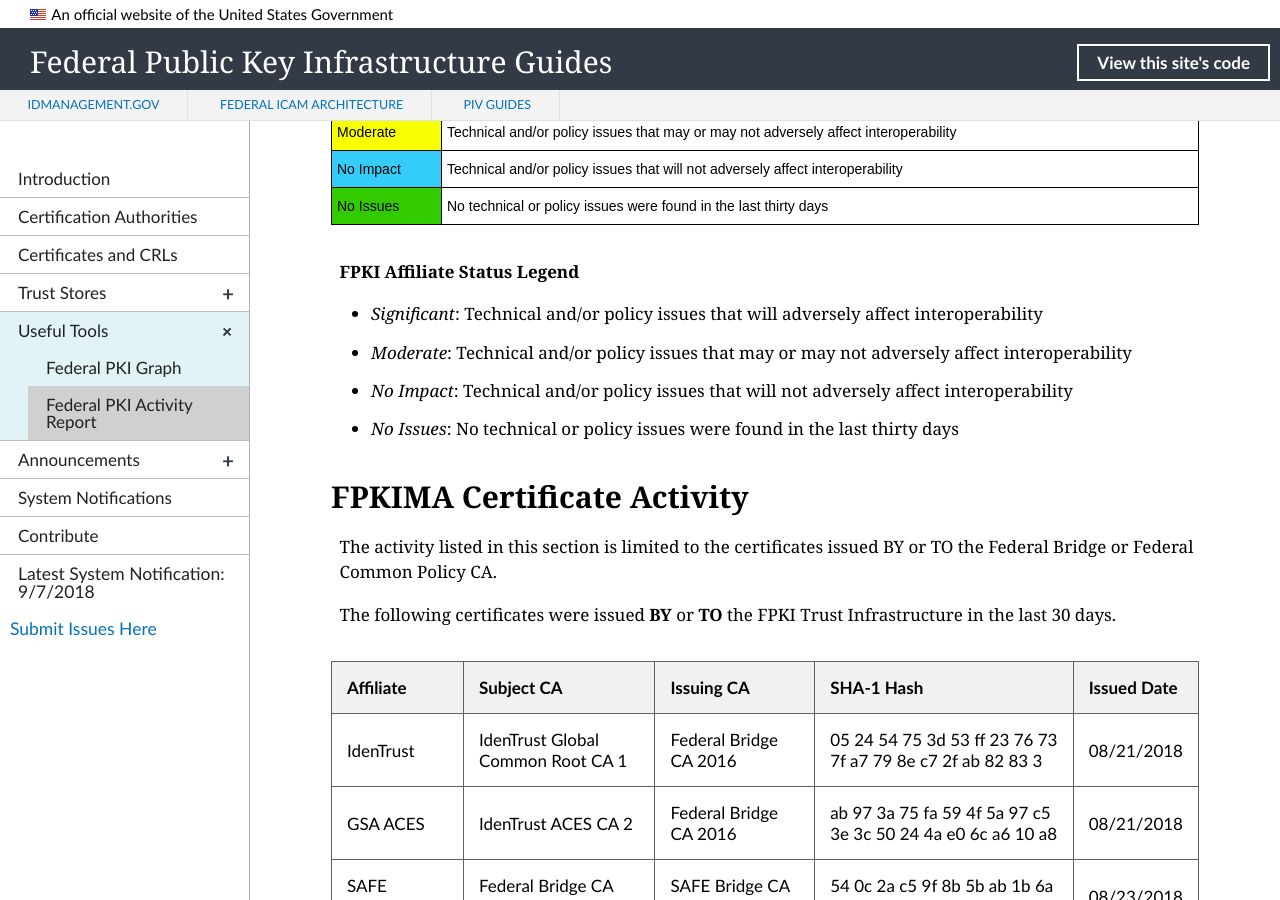
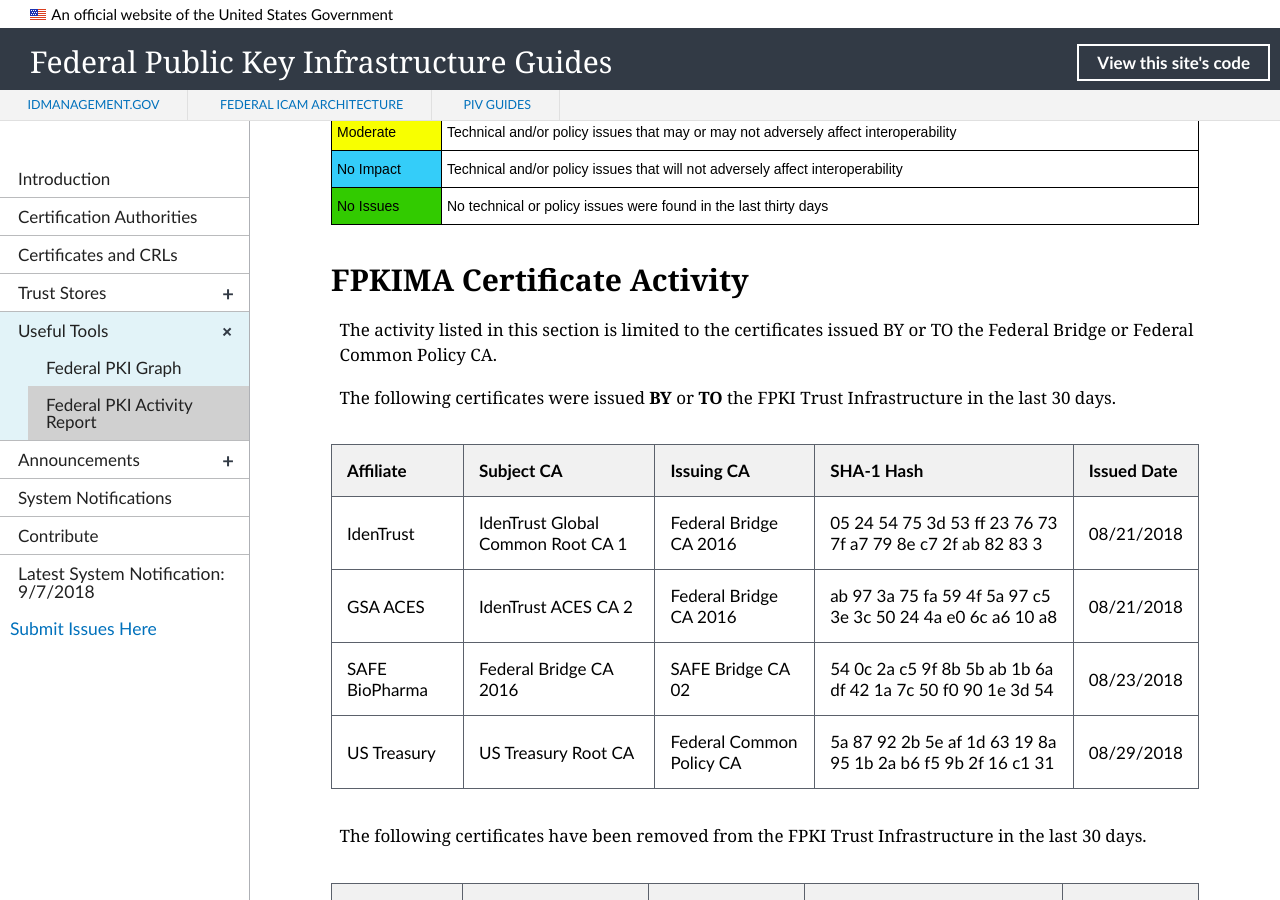
Before and after one commit to GSA/fpki-guides, a Jekyll site: the page built from _tools/03_fpki_activity_report.md, in a window 1280 px wide and 900 px high, scrolled down 1056 px. Built offline with Jekyll 4.4.1, drawn with Linux system fonts in a browser that asks for light colours; nearby versions of some CDN libraries; library files that are not in the unit come from our copies.

Commit message:
Remove legend
Remove legend from md because added it as html table.

```diff
--- a/_tools/03_fpki_activity_report.md
+++ b/_tools/03_fpki_activity_report.md
@@ -23,14 +23,6 @@
 The operational status for each FPKI Affiliate is summarized for each affiliate connected to the Federal Common Policy CA (FCPCA) or the Federal Bridge CA (FBCA). The overall operational status identifies issues that affect technical interoperability and non-compliance with applicable Certificate Policies (CP). The status is not used for any other purpose such as ranking or rating.
 
 {% include fpkiar-status-table.html %}
-
-**FPKI Affiliate Status Legend**
-
-- _Significant_: Technical and/or policy issues that will adversely affect interoperability
-- _Moderate_: Technical and/or policy issues that may or may not adversely affect interoperability
-- _No Impact_: Technical and/or policy issues that will not adversely affect interoperability
-- _No Issues_: No technical or policy issues were found in the last thirty days
-
 
 ## FPKIMA Certificate Activity
 The activity listed in this section is limited to the certificates issued BY or TO the Federal Bridge or Federal Common Policy CA.
```
